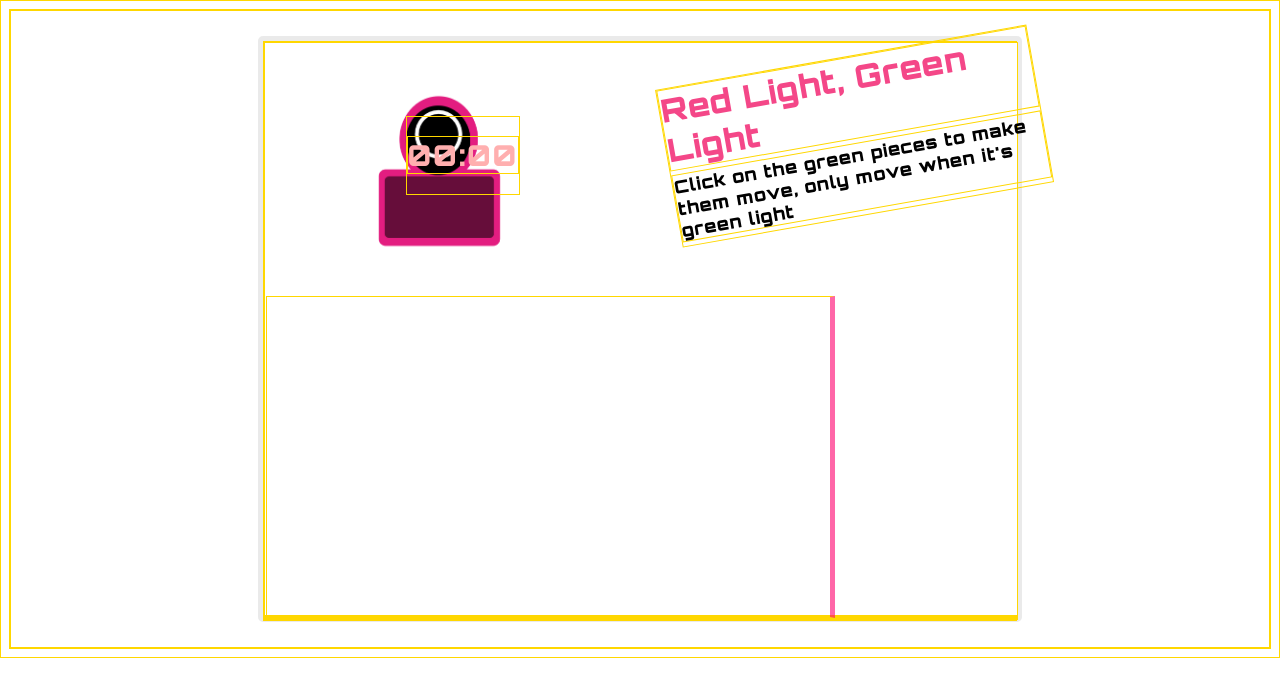
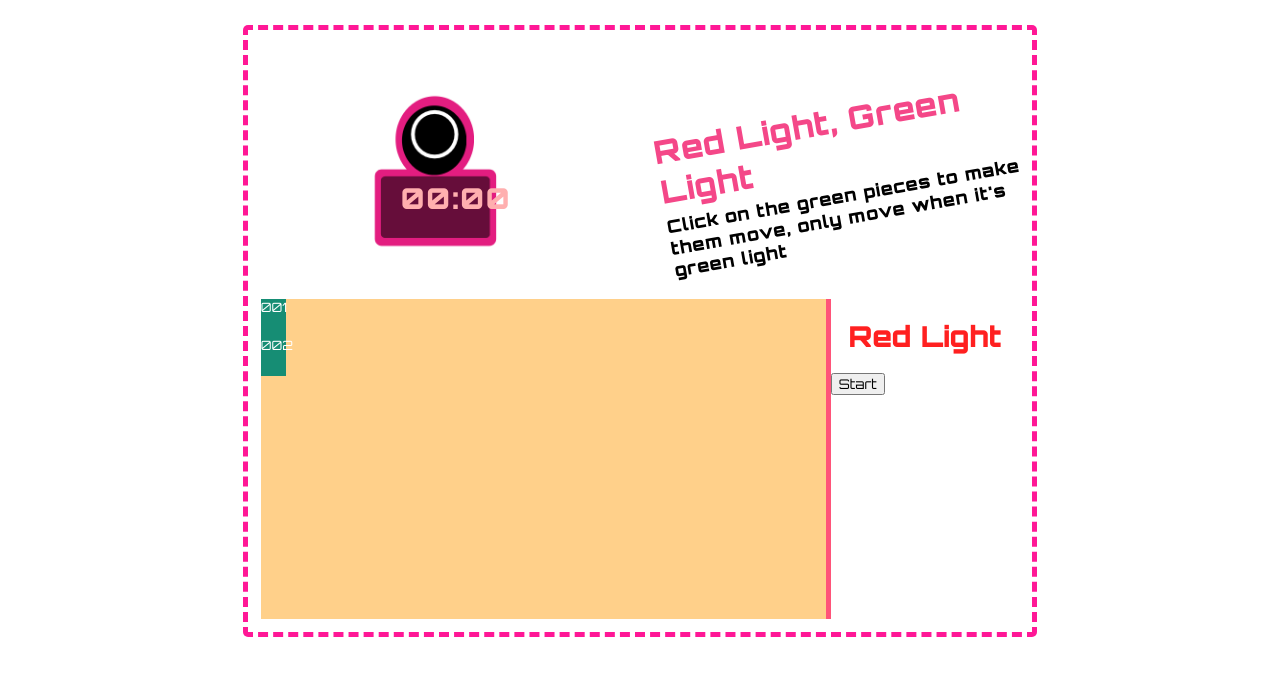
Before and after one commit to anniezoyinlee/GA-Final-SquidGame, a React (Create React App) app: page /game/rlgl in a window 1280 px wide. Shown: the top 696 px of the page. Built offline with nearby package versions, Linux system fonts and the light colour scheme.

Commit message:
create start button, not functional yet

```diff
--- a/package.json
+++ b/package.json
@@ -7,7 +7,6 @@
     "@testing-library/react": "^11.1.0",
     "@testing-library/user-event": "^12.1.10",
     "react": "^17.0.2",
-    "react-countdown": "^2.3.2",
     "react-dom": "^17.0.2",
     "react-router-dom": "^5.3.0",
     "react-scripts": "4.0.3",
--- a/src/App.css
+++ b/src/App.css
@@ -1,7 +1,7 @@
 @import url('https://fonts.googleapis.com/css2?family=Orbitron:wght@400;600;900&display=swap');
 
 * {
-  border: solid 1px gold;
+  /* border: solid 1px gold; */
   font-family: 'Orbitron', sans-serif;
 }
 
@@ -13,9 +13,10 @@ img {
 .window {
   width: 60%;
   height: 45vw;
-  border: rgba(194, 194, 194, 0.35) 5px solid;
+  border: rgba(255, 0, 140, 0.905) 5px dashed;
   border-radius: 5px;
   margin: 2% auto;
+  padding: 1%;
 }
 
 /* Home/Landing Page */
@@ -62,7 +63,7 @@ img {
   width: 50%;
   position: absolute;
   left: 400px;
-  top: -560px;
+  top: -200px;
   letter-spacing: .05em;
 }
 
@@ -77,26 +78,55 @@ img {
   font-weight: 700;
 }
 
+/* Timer */
+.timer {
+  position: absolute;
+  top: -138px;
+  left: 140px;
+  color: rgb(255, 175, 175);
+  font-size: 0.9em;
+  letter-spacing: .1em;
+}
+
 /* Red Light, Green Light */
 .gameRLGL {
   position:relative;
 }
 
+.playWindow-left {
+  height: 25vw;
+  display: flex;
+  flex-direction: row;
+}
+
 .ground {
+  background-color: rgb(255, 208, 138);
   border-right: rgba(255, 0, 111, 0.6) solid 5px;
   width: 75%;
   height: 25vw;
-  position: absolute;
-  bottom: 0px;
-  left: 0px;
 }
 
-/* Timer */
-.timer {
-  position: absolute;
-  top: -500px;
-  left: 140px;
-  color: rgb(255, 175, 175);
-  font-size: 0.9em;
-  letter-spacing: .1em;
+.playWindow-right {
+  width: 25%;
 }
+
+.lightSign h1 {
+  text-align: center;
+  font-size: 1.8em;
+}
+
+.redlight {
+  color: rgb(255, 32, 32);
+}
+
+.greenlight {
+  color: rgb(26, 247, 26);
+}
+
+.player {
+  width: 2vw;
+  height: 3vw;
+  background-color: rgb(22, 141, 116);
+  color: white;
+  font-size: 0.8em;
+}
--- a/src/components/GameRLGL/GameRLGL.js
+++ b/src/components/GameRLGL/GameRLGL.js
@@ -5,19 +5,49 @@ import Timer from '../Timer/Timer';
 function GameRLGL() {
   let title = "Red Light, Green Light"
   let rules = "Click on the green pieces to make them move, only move when it's green light"
+  let minute = 0
+  let second = 0
+  let start = true
+
+  function handleStart() {
+    console.log(start)
+    start = false
+    console.log(start)
+  }
 
   return (
     <div className="gameRLGL">
       <Caption title={title} rules={rules} />
-      {/* Need to update Timer to 00:00 */}
-      <Timer />
+      <Timer min={minute} sec={second} />
 
-      <div className='ground'>
+      <div className='playWindow-left'>
+        <div className='ground'>
+          <div className='player'>001</div>
+          <div className='player'>002</div>
+        </div>
+
+        <div className='playWindow-right'>
+          <div className='lightSign'>
+            { start
+              ? <h1 className='redlight'>Red Light</h1>
+              : <h1 className='greenlight'>Green Light</h1>
+            }
+          </div>
+          <div className='startBtn'>
+            <button onClick={handleStart}>Start</button>
+          </div>
+        </div>
 
       </div>
-
     </div>
   );
 }
 
   export default GameRLGL;
+
+  // create one green piece
+  // create red/green light sign
+  // when the green piece is clicked during green light, move toward end line
+  // when the green piece is clicked during red light, the green piece turn red
+  // if the green piece reach end line, show the next button
+  // when the timer goes 0, show the next button
--- a/src/components/Timer/Timer.js
+++ b/src/components/Timer/Timer.js
@@ -1,9 +1,9 @@
 import React, { useState, useEffect } from 'react'
 
 // reference: https://www.codegrepper.com/code-examples/javascript/react+countdown+timer+minutes+seconds
-const Timer = () => {
-  const initialMinute = 0
-  const initialSeconds = 5
+const Timer = ({min, sec}) => {
+  const initialMinute = min
+  const initialSeconds = sec
   const [ minutes, setMinutes ] = useState(initialMinute);
   const [ seconds, setSeconds ] =  useState(initialSeconds);
 
@@ -27,12 +27,12 @@ const Timer = () => {
   });
 
   return (
-      <div className='timer'>
+    <div className='timer'>
       { minutes === 0 && seconds === 0
-          ? <h1>00:00</h1>
-          : <h1>{minutes < 10 ?  `0${minutes}` : minutes}:{seconds < 10 ?  `0${seconds}` : seconds}</h1>
+        ? <h1>00:00</h1>
+        : <h1>{minutes < 10 ?  `0${minutes}` : minutes}:{seconds < 10 ?  `0${seconds}` : seconds}</h1>
       }
-      </div>
+    </div>
   )
 }
 
```
Also changed, not shown: 1 other file (tests, documents, lock files or other folders).
